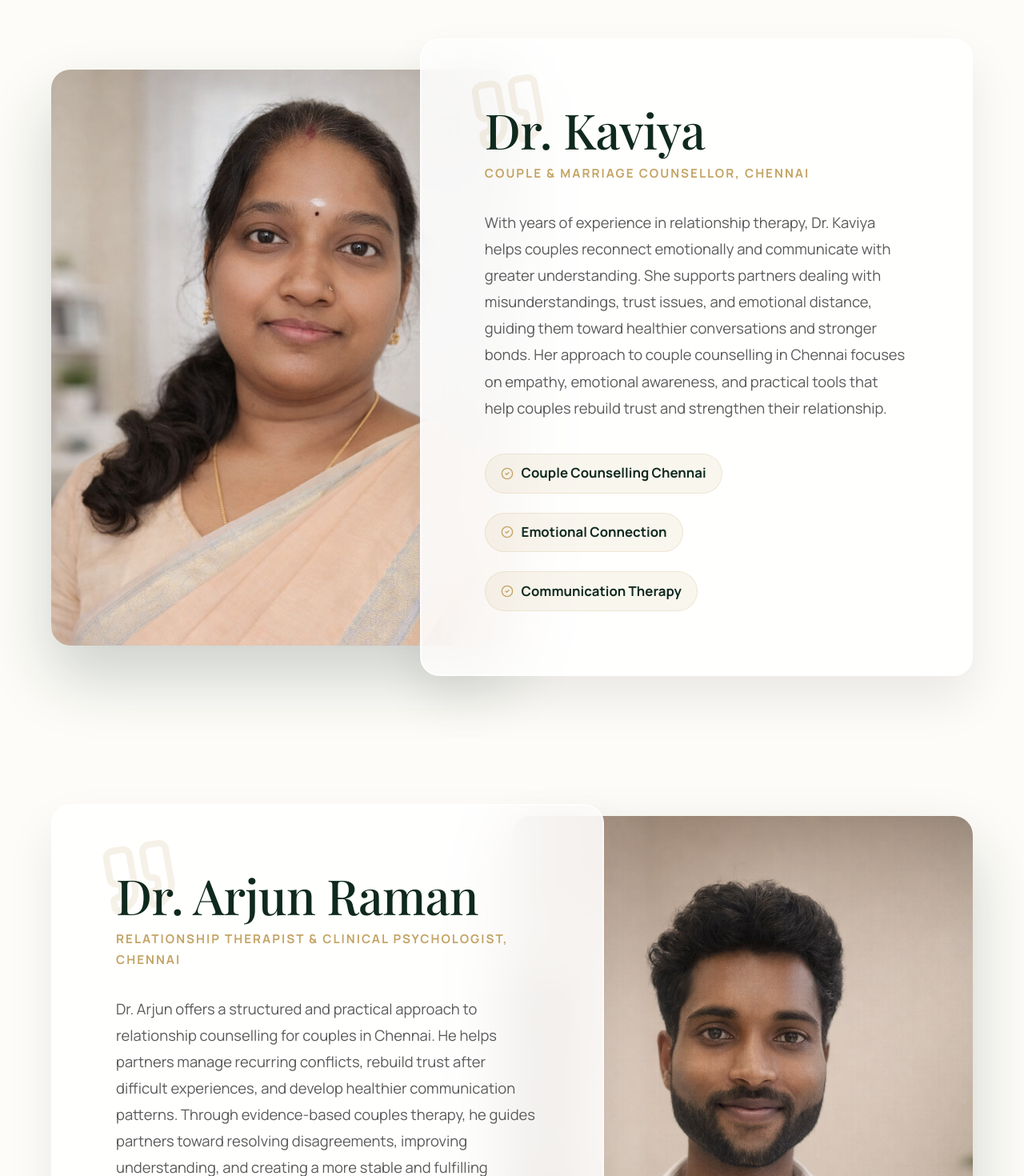
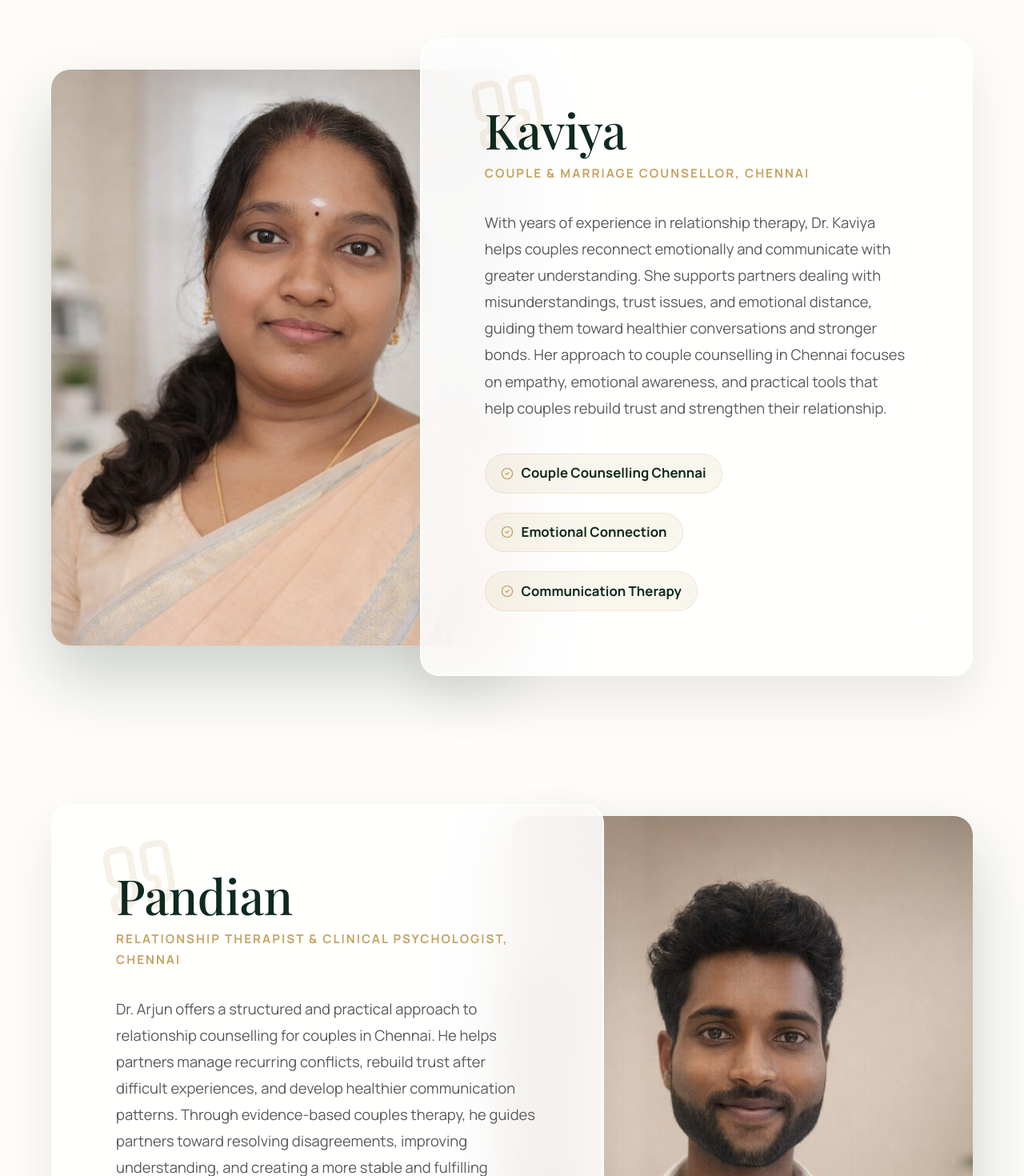
Before and after one commit to karl2603/MindCare, a React (Vite) app: page / in a window 1280 px wide. Shown: the part 1300-2770 px from the top of the page at 80% size. Built offline with nearby package versions, Linux system fonts and the light colour scheme; a web font is replaced by a local one.

Commit message:
Revision

```diff
--- a/src/components/sections/Footer.jsx
+++ b/src/components/sections/Footer.jsx
@@ -18,9 +18,9 @@ export const Footer = ({ scrollTo, setActiveModal }) => (
       <div className="footer-brand-col">
         <div className="footer-logo">
           <BrandLogo className="footer-logo-icon" />
-          <h3>Happy MindCare<span>.</span></h3>
+          <h3>Happy MindCare</h3>
         </div>
-        <p className="footer-mission">Chennai's premier co-therapy clinic dedicated to helping couples heal, communicate, and build secure emotional attachments.</p>
+        <p className="footer-mission">Chennai's premier couple therapy dedicated to helping couples heal, communicate, and build secure emotional attachments.</p>
         <div className="social-pills">
           <a href="https://www.facebook.com/profile.php?id=61578581564154"><Facebook size={18} /></a>
           <a href="https://www.instagram.com/mindcare888"><Instagram size={18} /></a>
@@ -41,9 +41,9 @@ export const Footer = ({ scrollTo, setActiveModal }) => (
       <div className="footer-contact-col">
         <h4>Connect</h4>
         <div className="contact-item"><MapPin className="contact-icon" /><div><p><strong>Ayanambakkam</strong></p><p>Chennai, Tamil Nadu 600077</p></div></div>
-        <div className="contact-item"><Clock className="contact-icon" /><div><p><strong>Mon - Sat:</strong> 10:00 AM - 8:00 PM</p><p>Online & In-person available.</p></div></div>
-        <div className="contact-item"><Phone className="contact-icon" /><p>+91 98400 22830</p></div>
-        <div className="contact-item"><Mail className="contact-icon" /><p>Mindcare888@gmail.com</p></div>
+        <div className="contact-item"><Clock className="contact-icon" /><div><p><strong>Mon - Sat:</strong> 10:00 AM - 10:00 PM</p><p>Online & In-person available.</p></div></div>
+        <div className="contact-item"><Phone className="contact-icon" /><p>+91 98400 22830 / +91 70109 70260</p></div>
+        <div className="contact-item"><Mail className="contact-icon" /><p>mindcare888@gmail.com</p></div>
       </div>
     </div>
 
--- a/src/data/content.jsx
+++ b/src/data/content.jsx
@@ -3,14 +3,14 @@ import { Heart, Users, Shield, Flame, Compass, Laptop } from 'lucide-react';
 
 export const therapists = [
   {
-    name: 'Dr. Kaviya',
+    name: 'Kaviya',
     title: 'Couple & Marriage Counsellor, Chennai',
     bio: 'With years of experience in relationship therapy, Dr. Kaviya helps couples reconnect emotionally and communicate with greater understanding. She supports partners dealing with misunderstandings, trust issues, and emotional distance, guiding them toward healthier conversations and stronger bonds. Her approach to couple counselling in Chennai focuses on empathy, emotional awareness, and practical tools that help couples rebuild trust and strengthen their relationship.',
     image: '/Assets/KarunaTest.png',
     tags: ['Couple Counselling Chennai', 'Emotional Connection', 'Communication Therapy']
   },
   {
-    name: 'Dr. Arjun Raman',
+    name: 'Pandian',
     title: 'Relationship Therapist & Clinical Psychologist, Chennai',
     bio: 'Dr. Arjun offers a structured and practical approach to relationship counselling for couples in Chennai. He helps partners manage recurring conflicts, rebuild trust after difficult experiences, and develop healthier communication patterns. Through evidence-based couples therapy, he guides partners toward resolving disagreements, improving understanding, and creating a more stable and fulfilling relationship.',
     image: '/Assets/MaleTest.png',
@@ -37,7 +37,7 @@ export const servicesList = [
 
 export const testimonialsList = [
   { rating: 4.5, names: "Rahul & Sneha", text: "We were constantly arguing and struggling to understand each other. The counselling sessions helped us slow down, listen better, and communicate without hurting each other. It has made a real difference in our relationship." },
-  { rating: 5, names: "Arjun & Priya", text: "Balancing expectations from family and our own relationship was very stressful. The counselling gave us a neutral and supportive space to talk openly and understand each other better. We feel much stronger as a couple now." },
+  { rating: 5, names: "Santhosh & Avanthika", text: "Balancing expectations from family and our own relationship was very stressful. The counselling gave us a neutral and supportive space to talk openly and understand each other better. We feel much stronger as a couple now." },
   { rating: 4, names: "Allwin & Hema", text: "Trust had broken down between us and we didn’t know how to move forward. Through therapy we learned practical ways to rebuild trust and communicate honestly. It wasn’t easy, but it helped us reconnect." },
   { rating: 5, names: "Vikram & Amritha", text: "Having both perspectives in counselling helped us see things differently. We felt heard and respected throughout the sessions. It was a very safe and comfortable experience for us in Chennai." },
   { rating: 4.5, names: "Pradeep & Subiksha", text: "We had been facing the same arguments for years. Counselling helped us understand the root of our conflicts and improve our communication. Our relationship feels calmer and much healthier now." }
```
